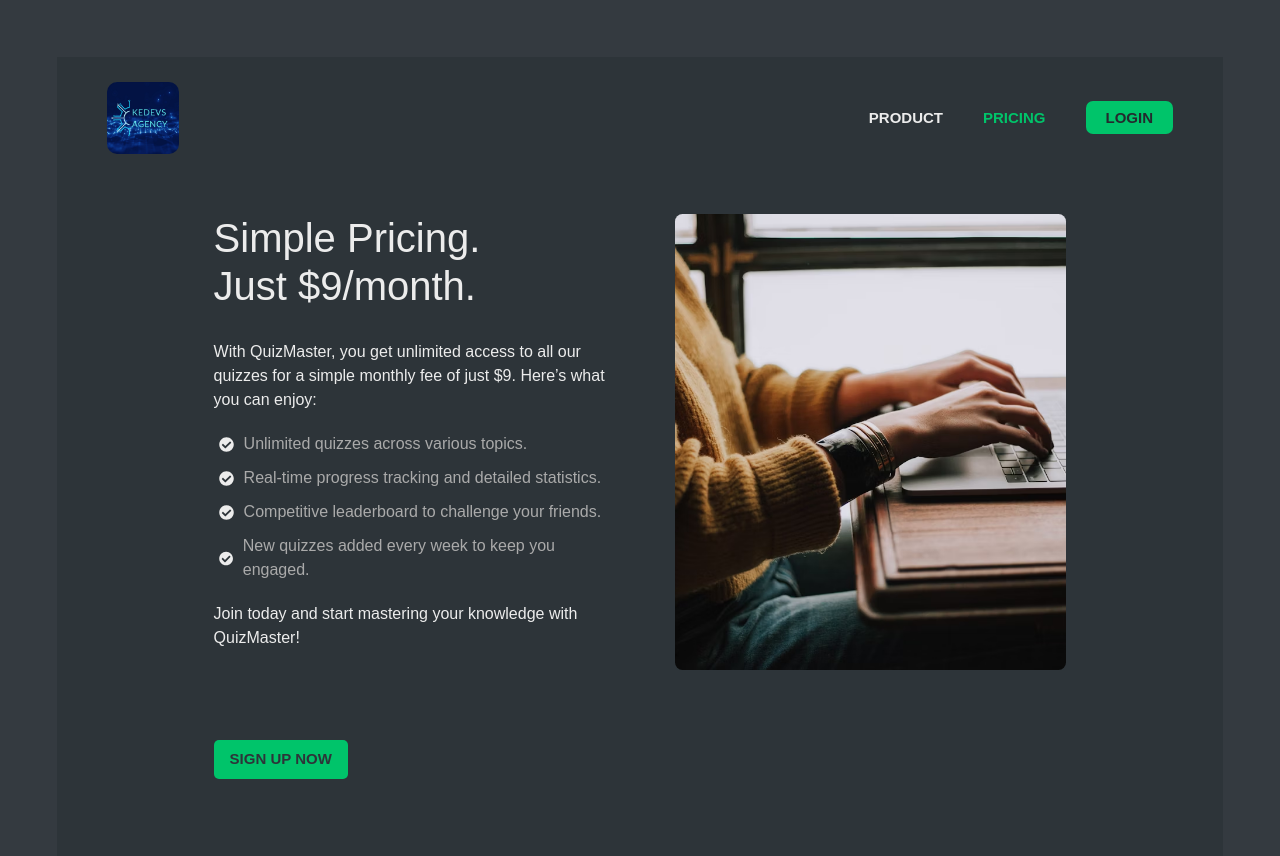
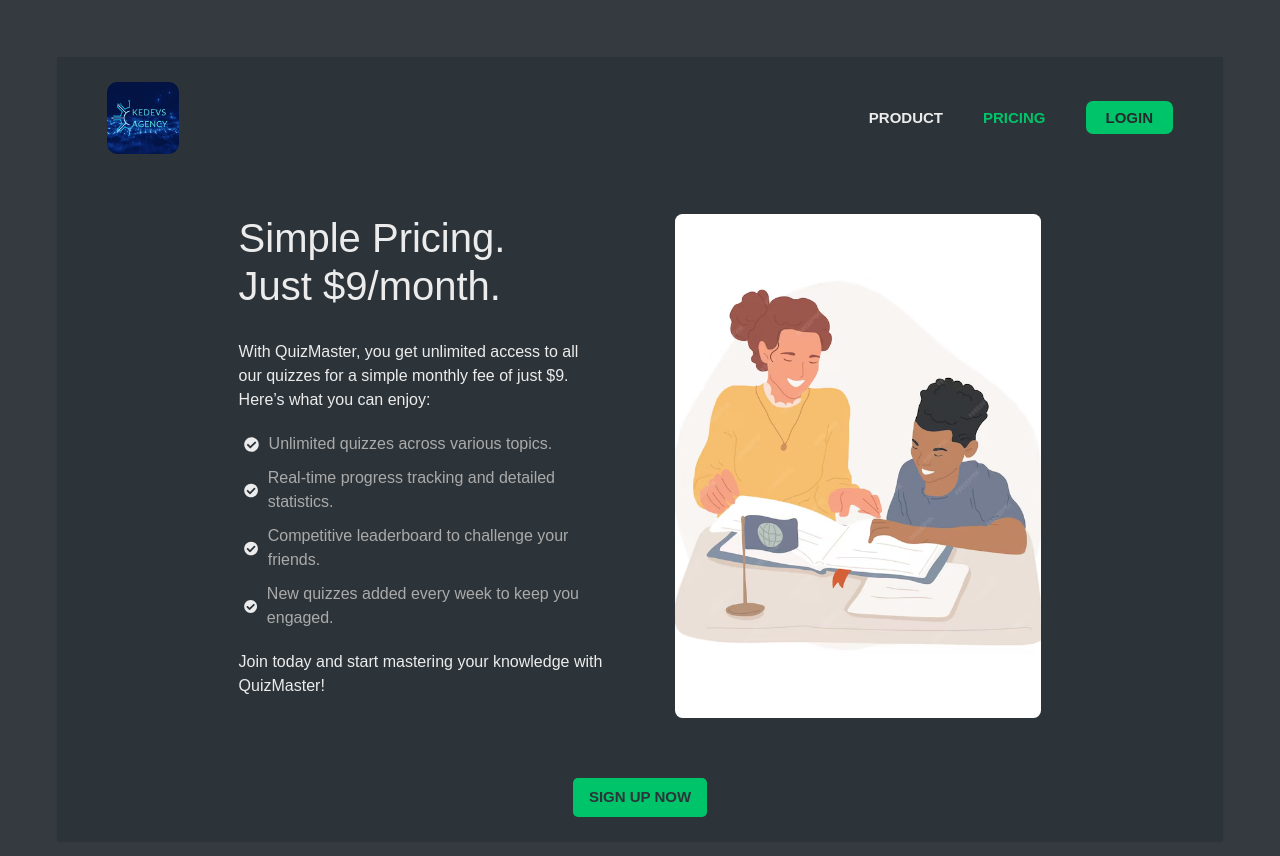
Before and after one commit to joelclaudius/steps-app, a React (Create React App) app: page /pricing in a window 1280 px wide. Shown: the top 856 px of the page. Built offline with nearby package versions, Linux system fonts and the light colour scheme; no server answers.

Commit message:
Update of the app

```diff
--- a/src/pages/Pricing.jsx
+++ b/src/pages/Pricing.jsx
@@ -7,7 +7,7 @@
   return (
     <main className={styles.product}>
       <PageNav />
-      <section>
+      <section className="md:px-10">
         <div>
           <h2>
             Simple Pricing.
@@ -39,16 +39,15 @@
           <p>Join today and start mastering your knowledge with QuizMaster!</p>
         </div>
         <div
-          className="h-full bg-cover bg-center rounded-xl md:px-10"
+          className="h-full bg-cover bg-center rounded-xl "
           style={{
-            backgroundImage: `url(${process.env.PUBLIC_URL}/product.avif)`,
+            backgroundImage: `url(${process.env.PUBLIC_URL}/pricing.avif)`,
           }}
         ></div>
-        <footer>
-          {" "}
-          <Button type="primary">Sign Up Now</Button>
-        </footer>
       </section>
+      <footer className="flex justify-center">
+        <Button type="primary">Sign Up Now</Button>
+      </footer>
     </main>
   );
 }
--- a/src/pages/Product.jsx
+++ b/src/pages/Product.jsx
@@ -36,7 +36,7 @@
           </p>
         </div>
       </section>
-      <footer>
+      <footer className="flex justify-center">
         <Button type="primary">Sign Up Now</Button>
       </footer>
     </main>
```
Also changed, not shown: public/pricing.avif (added), 8 other files (tests, documents, lock files or other folders).
